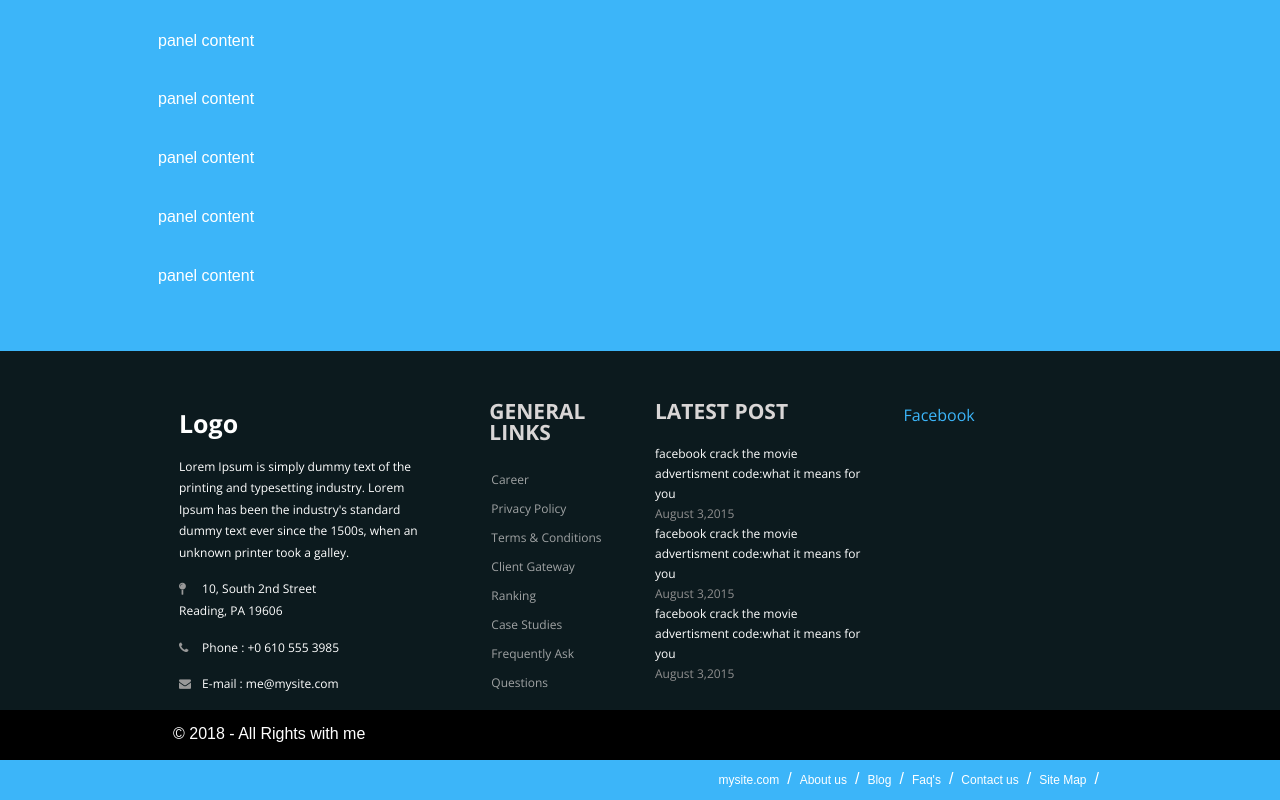
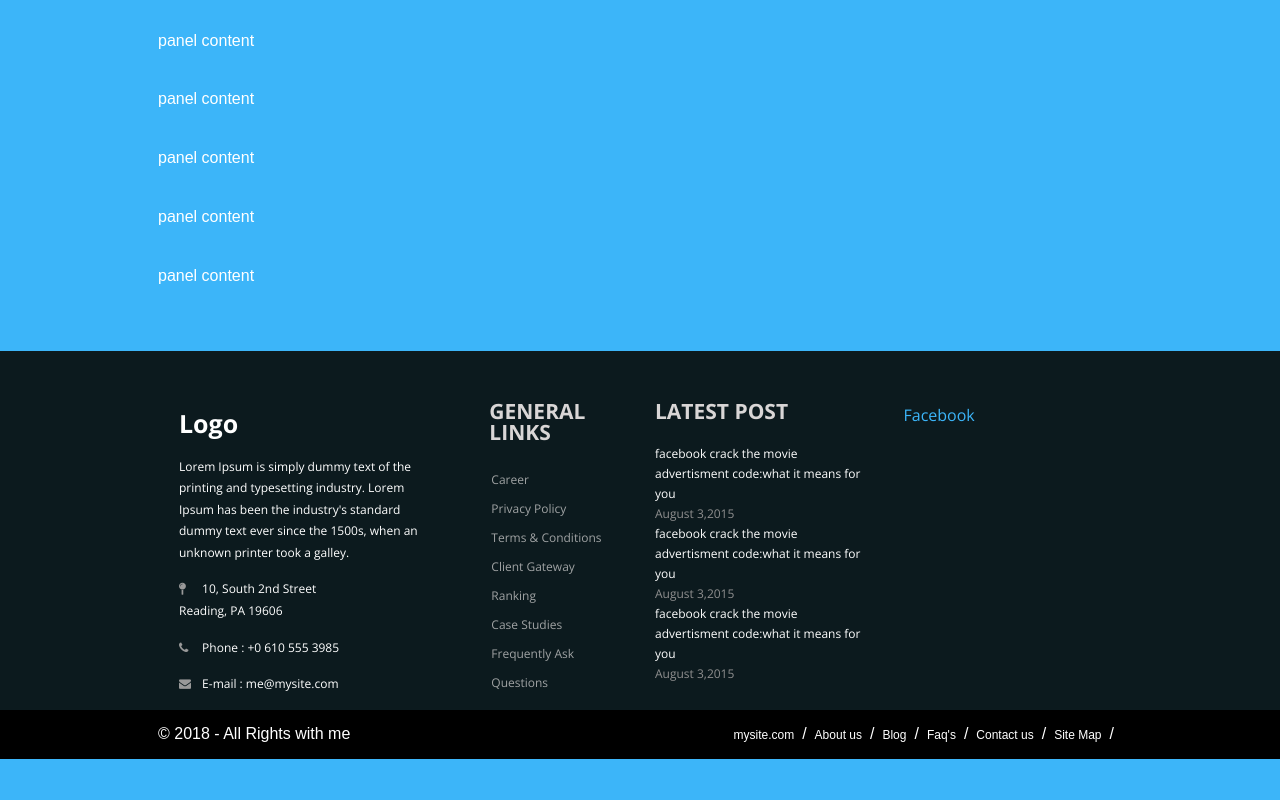
Before and after one commit to brianrsavage/1xx, a plain HTML site: page index.html in a window 1280 px wide. Shown: the part 1961-2761 px from the top of the page. After the commit the page ends 2720 px from the top, so only its background shows below. Drawn offline with nearby package versions, Linux system fonts and the light colour scheme; a script that the page names is missing.

Commit message:
fixed copyright in footer by adding a row around the columns and adjusting column widths in the index.html and added padding to the top in the footer.css bottom_ul rule.

```diff
--- a/assets/css/footer.css
+++ b/assets/css/footer.css
@@ -97,6 +97,7 @@ footer {
     list-style-type: none;
     float: right;
     margin-bottom: 0px;
+    padding-top: 4px;
 }
 .bottom_ul li {
     float: left;
--- a/index.html
+++ b/index.html
@@ -101,8 +101,7 @@
                         <div class="logofooter"> Logo</div>
                         <p>Lorem Ipsum is simply dummy text of the printing and typesetting industry. Lorem Ipsum has been the industry's standard dummy text ever since the 1500s, when an unknown printer took a galley.</p>
                         <p><i class="fa fa-map-pin"></i> 10, South 2nd Street<br>
-                            Reading, PA 19606
-                            <br>
+                            Reading, PA 19606 <br>
                         </p>
                         <p><i class="fa fa-phone"></i> Phone  : +0 610 555 3985</p>
                         <p><i class="fa fa-envelope"></i> E-mail : me@mysite.com</p>
@@ -141,10 +140,11 @@
 
         <div class="copyright">
             <div class="container">
-                <div class="col-md-6">
+                <div class="row">
+                    <div class="col-md-4">
                         <p>© 2018 - All Rights with me</p>
                     </div>
-                <div class="col-md-12">
+                    <div class="col-md-8">
                         <ul class="bottom_ul">
                             <li><a href="#">mysite.com</a></li>
                             <li><a href="#">About us</a></li>
@@ -153,6 +153,7 @@
                             <li><a href="#">Contact us</a></li>
                             <li><a href="#">Site Map</a></li>
                         </ul>
+                    </div>
                 </div>
             </div>
         </div>
```
Lines whose indentation alone changed are shown as unchanged.
